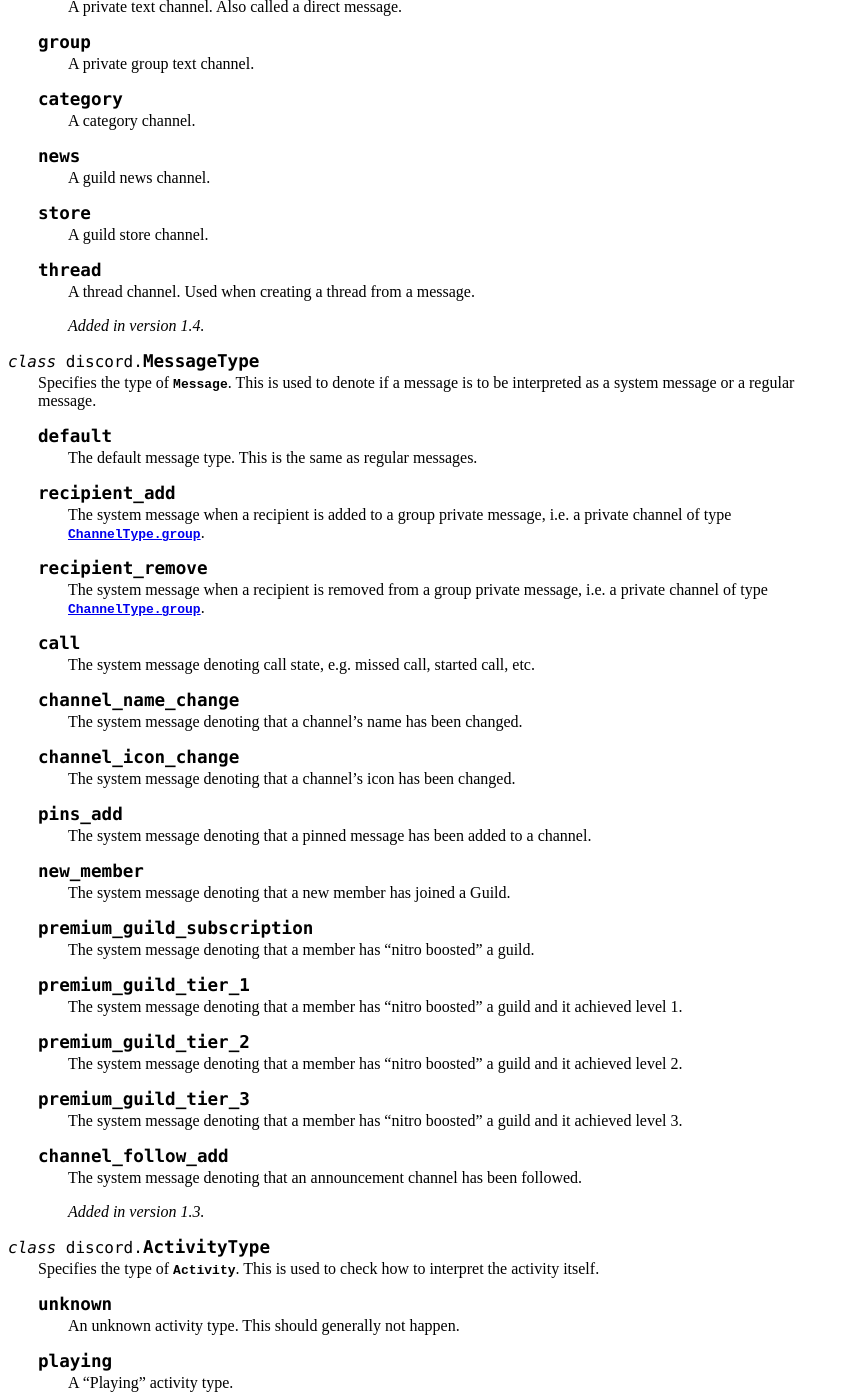
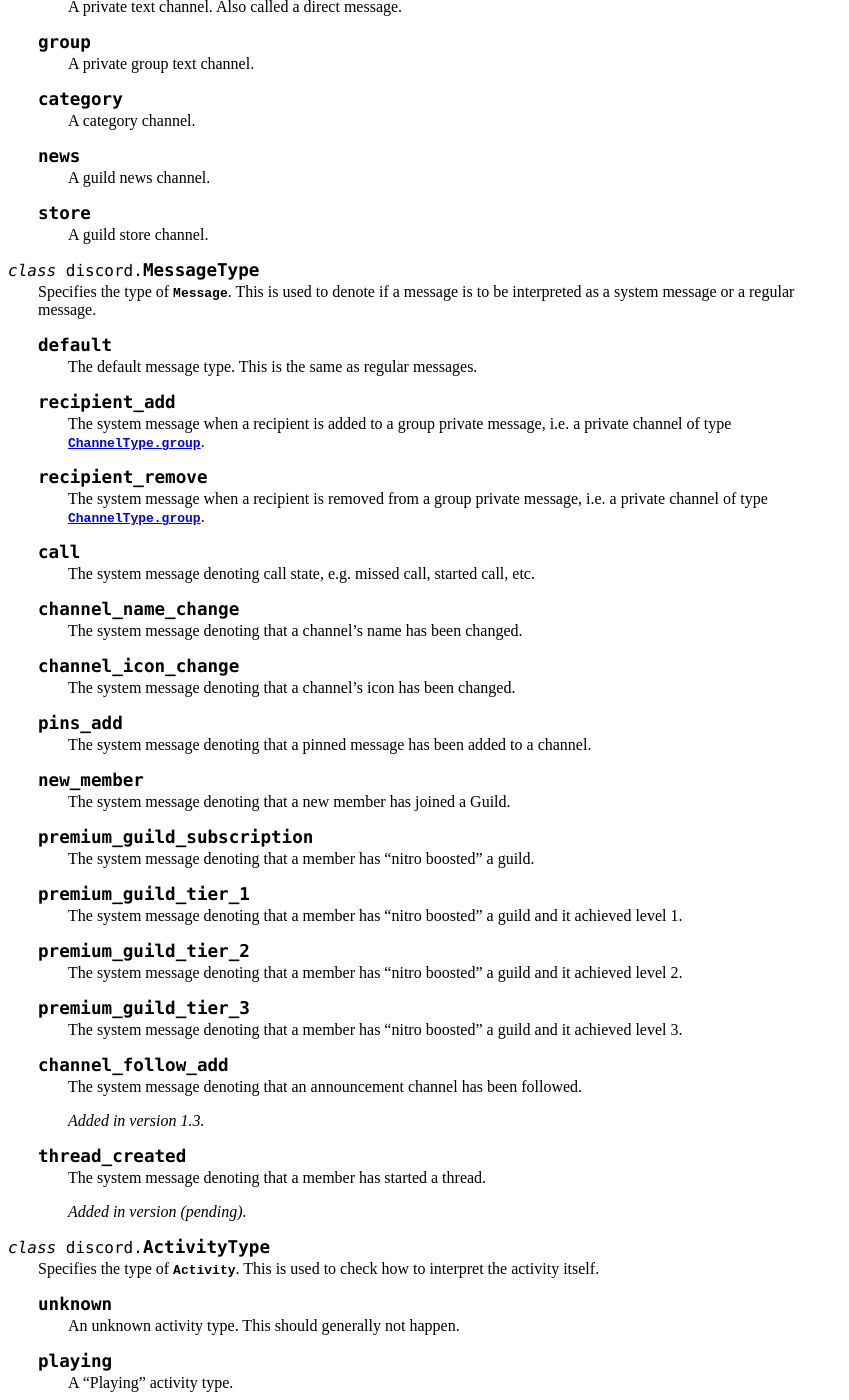
Before and after one commit to Rapptz/discord.py, a Sphinx documentation site: the page built from docs/api.rst, in a window 1280 px wide and 1400 px high, scrolled down 14022 px. Shown: the whole window, without its empty margins (0-849 px from the left). Built offline with Sphinx 7.4.7, drawn with Linux system fonts in a browser that asks for light colours.

Commit message:
add the thread stuff from #5200

```diff
--- a/docs/api.rst
+++ b/docs/api.rst
@@ -890,12 +890,6 @@
 
         A guild store channel.
 
-    .. attribute:: thread
-
-        A thread channel. Used when creating a thread from a message.
-
-        .. versionadded:: 1.4
-
 .. class:: MessageType
 
     Specifies the type of :class:`Message`. This is used to denote if a message
@@ -949,6 +943,11 @@
         The system message denoting that an announcement channel has been followed.
 
         .. versionadded:: 1.3
+    .. attribute:: thread_created
+
+        The system message denoting that a member has started a thread.
+
+        .. versionadded:: (pending)
 
 .. class:: ActivityType
 
```
Also changed, not shown: 1 other file.
